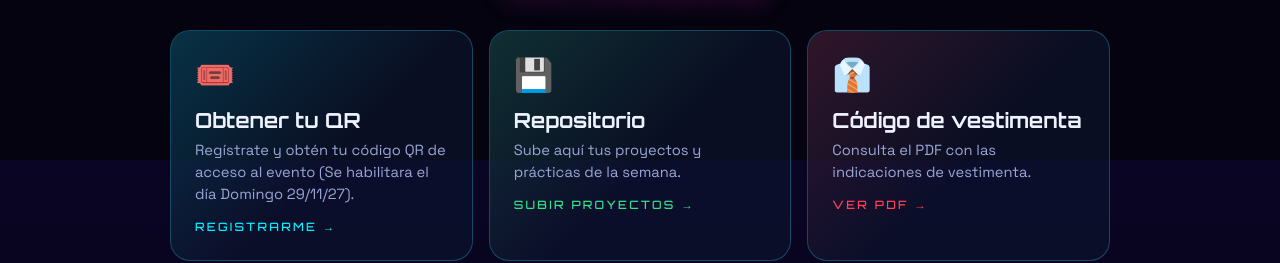
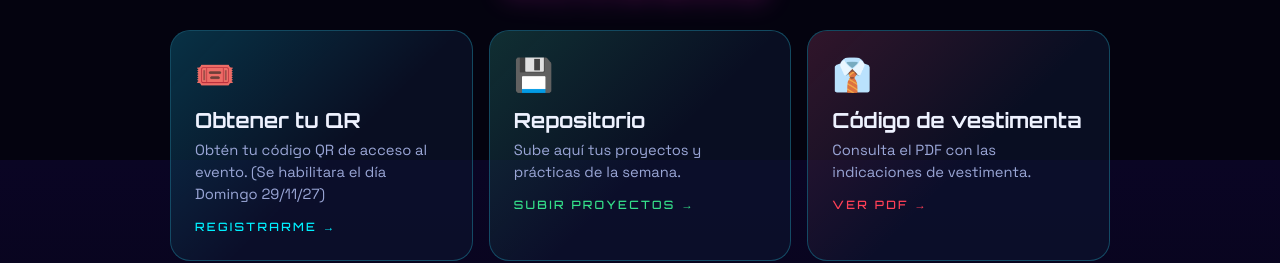
Before and after one commit to danaromero960120/invitacioninfoxxxiii, a plain HTML site: page index.html in a window 1280 px wide. Shown: the part 1440-1703 px from the top of the page. Drawn offline with Linux system fonts and the light colour scheme.

Commit message:
Ccambio en descripcion del QR

```diff
--- a/index.html
+++ b/index.html
@@ -60,7 +60,7 @@
   <h2 id="accesos">Accesos</h2>
   <div class="links">
     <a class="lk" id="l-reg" href="#" target="_blank" rel="noopener">
-      <div class="ic">🎟️</div><h3>Obtener tu QR</h3><p>Regístrate y obtén tu código QR de acceso al evento (Se habilitara el día Domingo 29/11/27).</p><em>REGISTRARME →</em>
+      <div class="ic">🎟️</div><h3>Obtener tu QR</h3><p>Obtén tu código QR de acceso al evento. (Se habilitara el día Domingo 29/11/27)</p><em>REGISTRARME →</em>
     </a>
     <a class="lk" id="l-repo" href="#" target="_blank" rel="noopener">
       <div class="ic">💾</div><h3>Repositorio</h3><p>Sube aquí tus proyectos y prácticas de la semana.</p><em>SUBIR PROYECTOS →</em>
```
